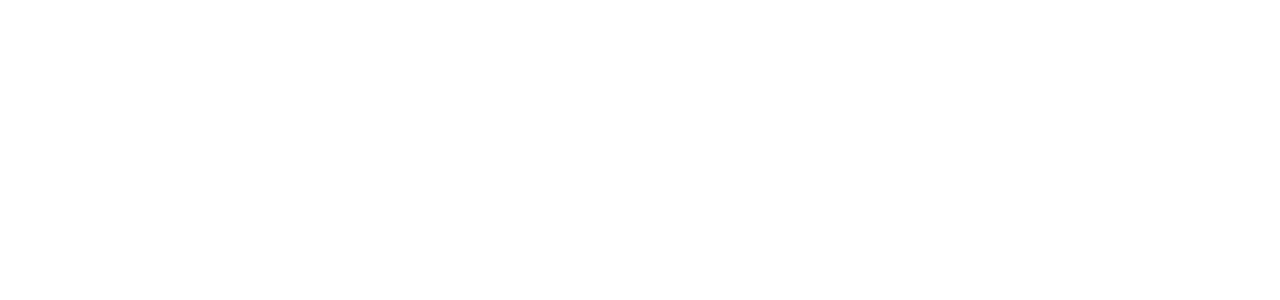
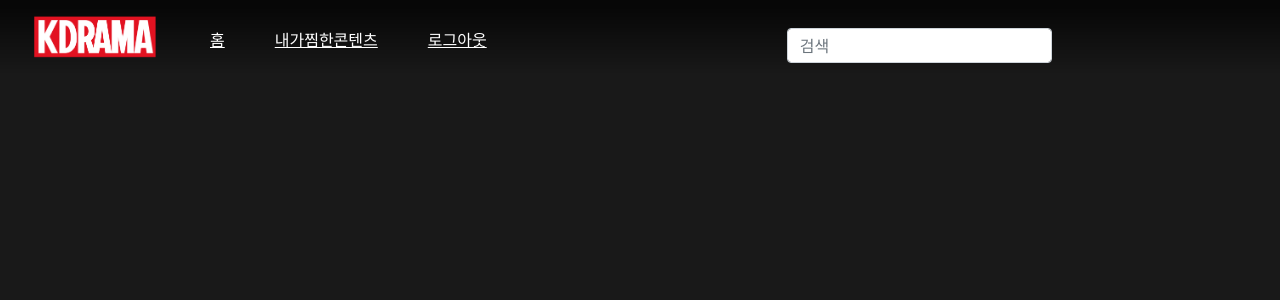
Before and after one commit to hobingyo/drama_recommend, a Django app: page /like/ in a window 1280 px wide. Before the commit the part shown is empty. Shown: the top 300 px of the page. Run offline with Django 4.2, Linux system fonts and the light colour scheme; data comes from the database, SQL or seed files in the repository; both versions use the stored data as it was after the commit.

Commit message:
메인 버튼수정

```diff
--- a/templates/article/like.html
+++ b/templates/article/like.html
@@ -15,9 +15,72 @@
     <script src="https://cdn.jsdelivr.net/npm/bootstrap@5.0.0-beta3/dist/js/bootstrap.bundle.min.js"
             integrity="sha384-JEW9xMcG8R+pH31jmWH6WWP0WintQrMb4s7ZOdauHnUtxwoG2vI5DkLtS3qm9Ekf"
             crossorigin="anonymous"></script>
+    <!-- favicon -->
+    <link rel="shortcut icon" href="../../static/img/favicon.png"/>
+    <!-- Bootstrap CSS -->
+    <link href="https://cdn.jsdelivr.net/npm/bootstrap@5.0.0-beta3/dist/css/bootstrap.min.css" rel="stylesheet"
+          integrity="sha384-eOJMYsd53ii+scO/bJGFsiCZc+5NDVN2yr8+0RDqr0Ql0h+rP48ckxlpbzKgwra6" crossorigin="anonymous">
+    <link
+            href="https://cdn.jsdelivr.net/npm/bootstrap@5.0.2/dist/css/bootstrap.min.css"
+            rel="stylesheet"
+            integrity="sha384-EVSTQN3/azprG1Anm3QDgpJLIm9Nao0Yz1ztcQTwFspd3yD65VohhpuuCOmLASjC"
+            crossorigin="anonymous"
+    />
+
+    <script src="https://cdn.jsdelivr.net/npm/bootstrap@5.0.0-beta3/dist/js/bootstrap.bundle.min.js"
+            integrity="sha384-JEW9xMcG8R+pH31jmWH6WWP0WintQrMb4s7ZOdauHnUtxwoG2vI5DkLtS3qm9Ekf"
+            crossorigin="anonymous"></script>
 </head>
+<style>
+    .navbar > img {
+        margin-left: 30px;
+        width: 130px;
+        height: 50px;
+    }
+
+    body {
+        background-image: linear-gradient(0deg, rgba(0, 0, 0, 0.5), rgba(0, 0, 0, 0.5));
+        background-color: #333333;
+        color: ivory;
+    }
+
+    .header {
+        width: 100%;
+        position: fixed;
+        display: flex;
+        top: 0;
+        flex-direction: row;
+        background-image: linear-gradient(to bottom, rgba(0, 0, 0, .7) 10%, rgba(0, 0, 0, 0));
+    }
+
+    .menu {
+        margin-top: 28px;
+        word-spacing: 150px;
+        margin-left: 50px;
+    }
+    .articles {
+        margin-top: 100px;
+    }
+</style>
 <body>
-<div id="article">
+<div class="header">
+    <div class="navbar">
+        <img src='../../static/img/logo.png'>
+    </div>
+    <div class="menu">
+        <a href="/" style="word-spacing:50px; color: white"> 홈 </a>
+    </div>
+    <div class="menu">
+        <a href="/like" style="word-spacing:50px; color:white "> 내가찜한콘텐츠 </a>
+    </div>
+    <div class="menu ">
+        <a href="/logout" style="word-spacing:50px; color: white; display: block "> 로그아웃 </a>
+    </div>
+    <input class="form-control me-2 menu"
+           style="width: 265px; height: 35px; margin-left: 300px;margin-bottom: 10px  "
+           type="search" placeholder="검색" aria-label="Search">
+</div>
+<div class="articles" id="article">
     <div class="row row-cols-1 row-cols-md-4 g-4">
         {% for ac in article %}
             <div class="col">
```
Also changed, not shown: templates/article/home.html (+11 -7 lines), db.sqlite3.
